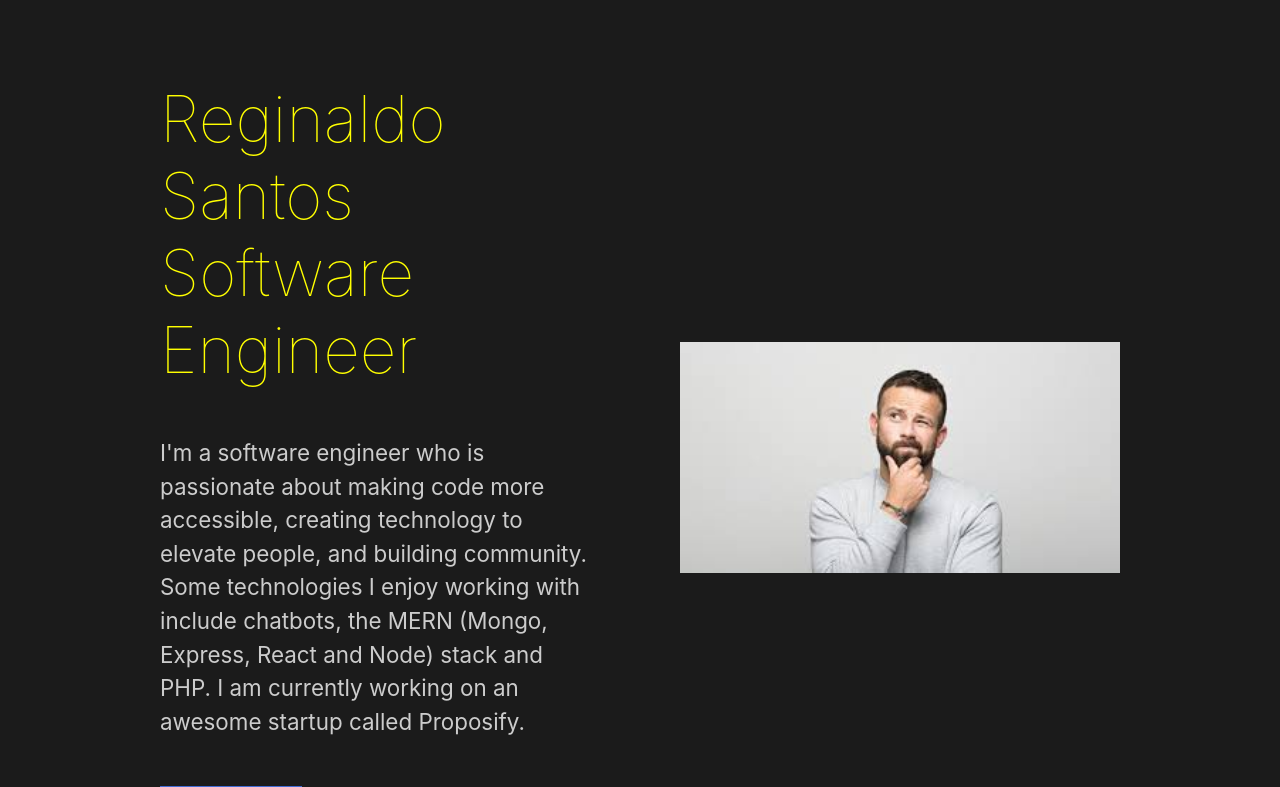
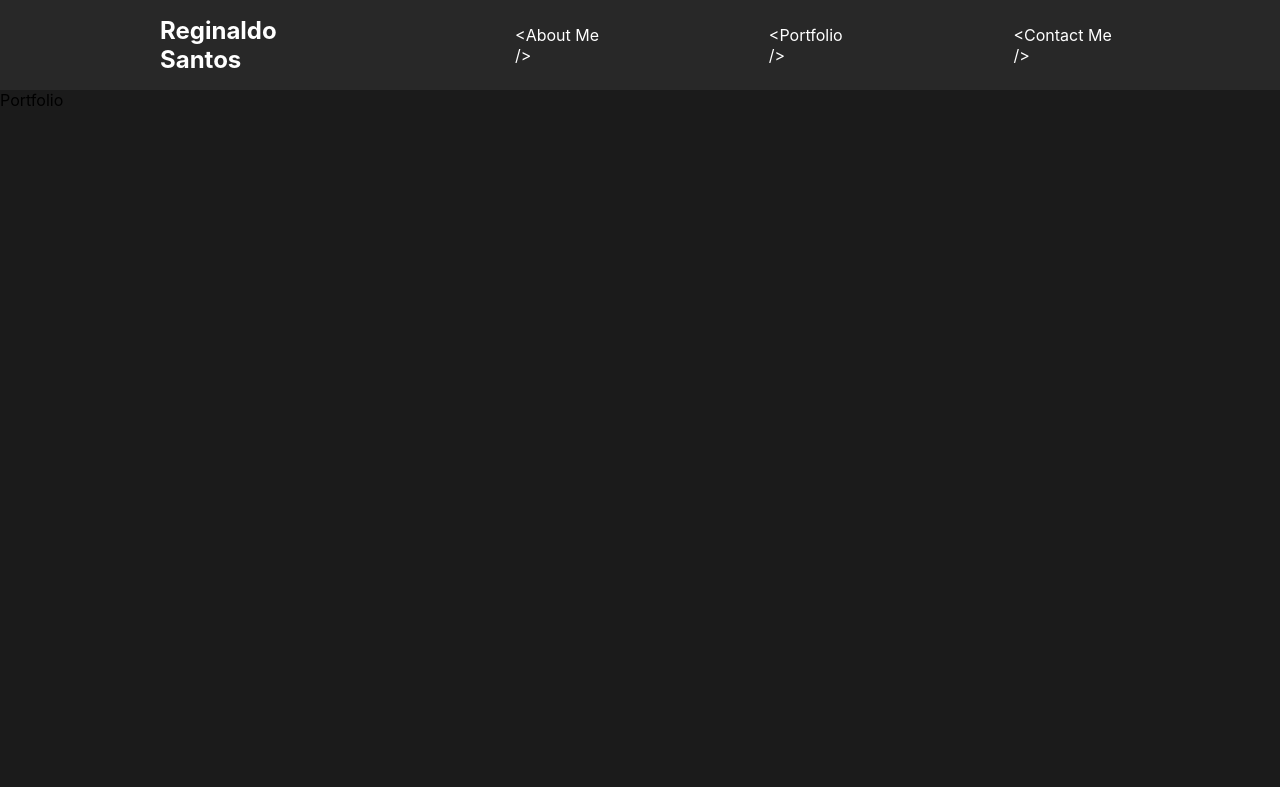
Before and after one commit to xumes/do-zero-ao-fullstack, a React (Create React App) app in the folder frontend/: page /portfolio in a window 1280 px wide. Shown: the top 787 px of the page. Built offline with nearby package versions, Linux system fonts and the light colour scheme.

Commit message:
Navigation accross app

```diff
--- a/frontend/src/App.js
+++ b/frontend/src/App.js
@@ -4,22 +4,31 @@ import React from 'react'
 import GlobalStyle from './components/GlobalStyle'
 
 //Roteamento
-import { BrowserRouter, Route } from 'react-router-dom'
-
+import { Route, Switch } from 'react-router-dom'
 
 // Components
 import AboutUs from './pages/AboutUs'
+import Portfolio from './pages/Portfolio'
+import ContactMe from './pages/ContactMe'
+import Nav from './components/Nav'
 
 
 function App() {
   return (
     <div>
       <GlobalStyle />
-      <BrowserRouter>
-        <Route path="/">
+      <Nav />
+      <Switch>
+        <Route exact path="/">
           <AboutUs />
         </Route>
-      </BrowserRouter>
+        <Route path="/portfolio">
+          <Portfolio />
+        </Route>
+        <Route path="/contact">
+          <ContactMe />
+        </Route>
+      </Switch>
     </div>
   );
 }
--- /dev/null
+++ b/frontend/src/components/Nav.js
@@ -0,0 +1,52 @@
+import React from 'react'
+
+//Styled Components
+import styled from 'styled-components'
+
+//Navigation
+import {Link} from 'react-router-dom'
+
+const Nav = () => {
+    const menuOptions = {
+        about: '<About Me />',
+        portfolio: '<Portfolio />',
+        contact: '<Contact Me />'
+    }
+
+    return (
+        <StyledNav>
+            <h1><Link to='/'>Reginaldo Santos</Link></h1>
+            <ul>
+                <li><Link to='/' >{menuOptions.about}</Link></li>
+                <li><Link to='/portfolio'>{menuOptions.portfolio}</Link></li>
+                <li><Link to='/contact'>{menuOptions.contact}</Link></li>
+            </ul>
+        </StyledNav>
+    )
+}
+
+const StyledNav = styled.nav`
+    min-height: 10vh;
+    display: flex;
+    margin: auto;
+    justify-content: space-between;
+    align-items: center;
+    padding: 1rem 10rem;
+    background: #282828;
+    position: sticky;
+    top: 0;
+    ul {
+        display: flex;
+        list-style: none;
+    }
+    li{
+        padding-left: 10rem;
+    }
+    a{
+        color: white;
+        text-decoration: none;
+    }
+
+`;
+
+export default Nav
--- a/frontend/src/index.js
+++ b/frontend/src/index.js
@@ -4,9 +4,13 @@ import './index.css';
 import App from './App';
 import reportWebVitals from './reportWebVitals';
 
+import {BrowserRouter} from 'react-router-dom'
+
 ReactDOM.render(
   <React.StrictMode>
-    <App />
+    <BrowserRouter>
+      <App />
+    </BrowserRouter>
   </React.StrictMode>,
   document.getElementById('root')
 );
--- /dev/null
+++ b/frontend/src/pages/Portfolio.js
@@ -0,0 +1,9 @@
+import React from 'react'
+
+const Portfolio = () => {
+    return (
+        <div>Portfolio</div>
+    )
+}
+
+export default Portfolio
```
Also changed, not shown: 1 other file (tests, documents, lock files or other folders).
